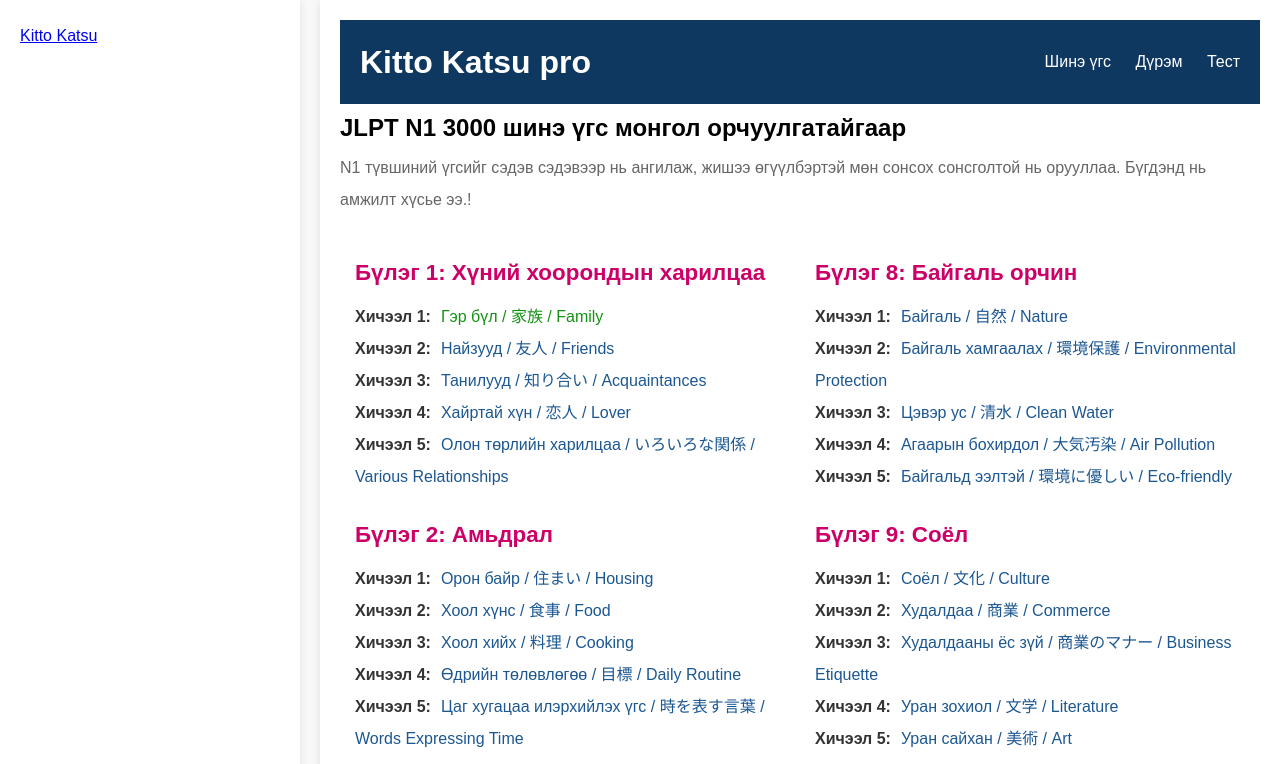
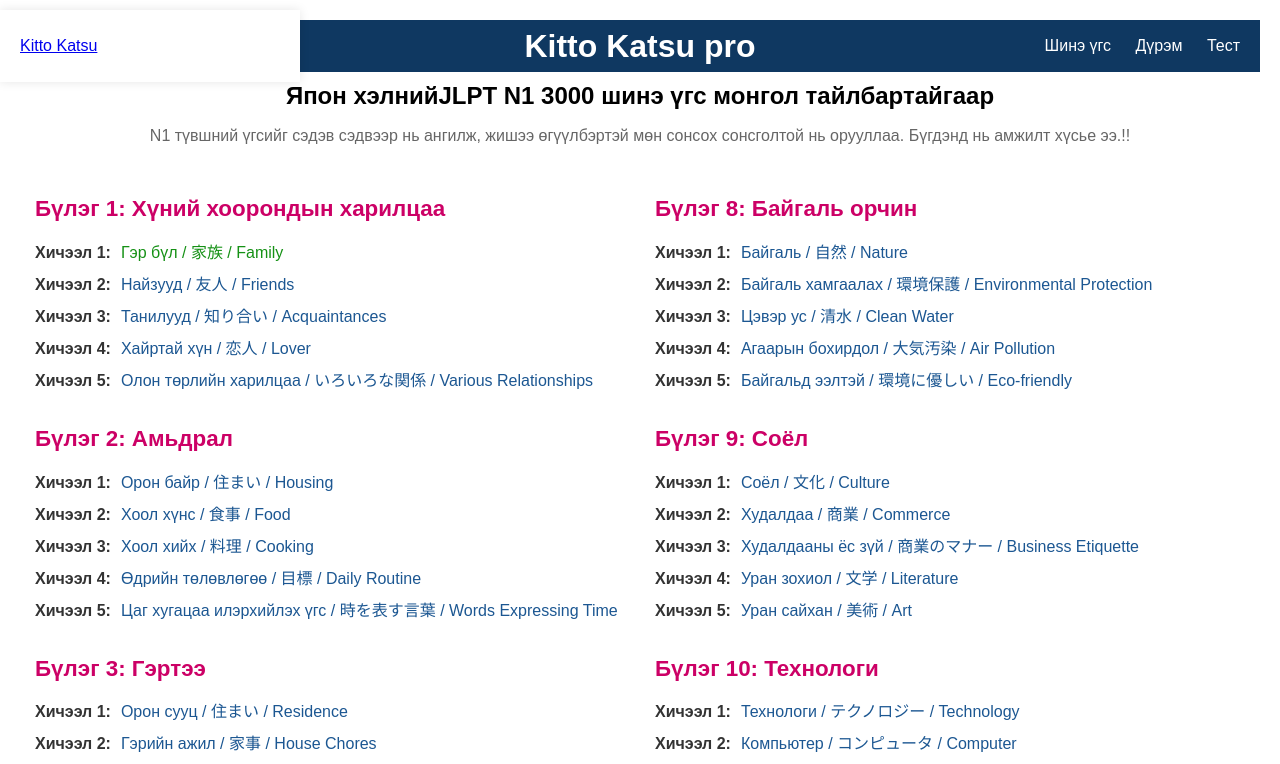
Before and after one commit to baljir0901/kittokatsu, a plain HTML site: page index.html in a window 1280 px wide. Shown: the top 764 px of the page. Drawn offline with Linux system fonts and the light colour scheme.

Commit message:
Update index.html

```diff
--- a/index.html
+++ b/index.html
@@ -21,7 +21,7 @@
 
     /* Sidebar for Facebook Page Plugin */
     .sidebar {
-      position: sticky; /* Make the sidebar sticky */
+      position: fixed; /* Make the sidebar sticky */
       top: 10px; /* Distance from the top of the viewport */
       width: 300px; /* Fixed width for the sidebar */
       padding: 20px; /* Padding inside the sidebar */
@@ -37,6 +37,10 @@
       background: white; /* White background for main content */
       box-shadow: 0 0 10px rgba(0, 0, 0, 0.1); /* Subtle shadow for depth */
     }
+    .main-content h2,
+    .main-content p.subtitle {
+      text-align: center; /* Center the text */
+}
 
     /* Header styles */
     header {
@@ -47,15 +51,24 @@
       justify-content: space-between; /* Space between title and nav */
       align-items: center; /* Center items vertically */
     }
+    .header-title {
+      position: absolute; /* Position title absolutely */
+      left: 50%; /* Move to the center */
+      transform: translateX(-50%); /* Adjust to center */}
+    nav {
+    margin-left: auto; /* Remove left margin from nav */
+    }
 
     header h1 {
       font-size: 2rem; /* Font size for the title */
+      position: center;
     }
 
     p.subtitle {
       font-size: 1rem;
       color: #666;
       margin-bottom: 20px;
+      position: center;
     }
 
     .chapter h3 {
@@ -155,7 +168,9 @@
   <!-- Main content area -->
   <div class="main-content">
     <header>
-      <h1>Kitto Katsu pro</h1> <!-- Title of the website -->
+      <div class="header-title">
+        <h1>Kitto Katsu pro</h1> <!-- Title of the website -->
+      </div>
       <nav>
         <a href="#">Шинэ үгс</a> <!-- Link to Tests -->
         <a href="#">Дүрэм</a> <!-- Link to Words -->
@@ -163,8 +178,8 @@
       </nav>
     </header>
 
-    <h2>JLPT N1 3000 шинэ үгс монгол орчуулгатайгаар</h2> <!-- Subtitle -->
-    <p class="subtitle">N1 түвшиний үгсийг сэдэв сэдэвээр нь ангилаж, жишээ өгүүлбэртэй мөн сонсох сонсголтой нь орууллаа. Бүгдэнд нь амжилт хүсье ээ.!</p>
+    <h2>Япон хэлнийJLPT N1 3000 шинэ үгс монгол тайлбартайгаар</h2> <!-- Subtitle -->
+    <p class="subtitle">N1 түвшний үгсийг сэдэв сэдвээр нь ангилж, жишээ өгүүлбэртэй мөн сонсох сонсголтой нь орууллаа. Бүгдэнд нь амжилт хүсье ээ.!!</p>
 
     <div class="row">
         <!-- Column 1 -->
```
